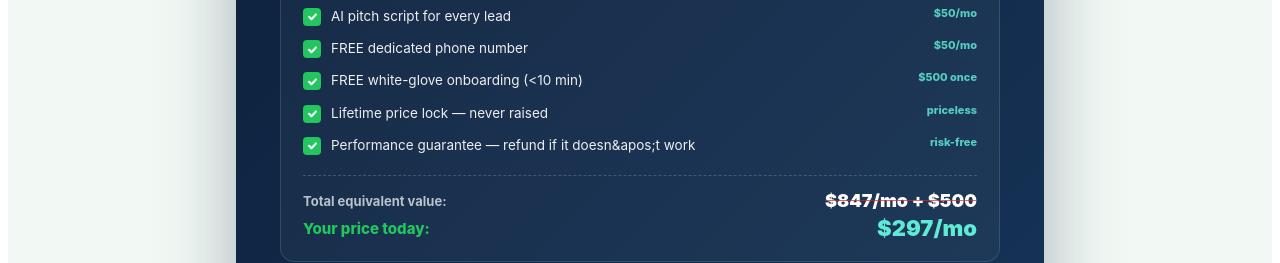
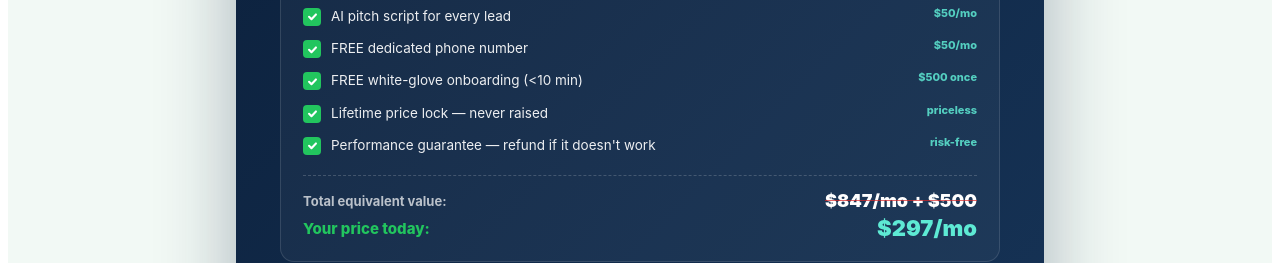
Before and after one commit to petermcshane0512-design/ringoco, a Next.js app: page / in a window 1280 px wide. Shown: the part 3940-4203 px from the top of the page. Built offline with nearby package versions, Linux system fonts and the light colour scheme; no server answers.

Commit message:
fix: &apos; in JS string values renders literally — replace w/ real apostrophe

```diff
--- a/src/app/page.tsx
+++ b/src/app/page.tsx
@@ -1295,7 +1295,7 @@ export default function HomePage() {
               { item: 'FREE dedicated phone number', val: '$50/mo' },
               { item: 'FREE white-glove onboarding (<10 min)', val: '$500 once' },
               { item: 'Lifetime price lock — never raised', val: 'priceless' },
-              { item: 'Performance guarantee — refund if it doesn&apos;t work', val: 'risk-free' },
+              { item: "Performance guarantee — refund if it doesn't work", val: 'risk-free' },
             ].map((row) => (
               <div key={row.item} style={{ display: 'flex', alignItems: 'flex-start', gap: 10, padding: '6px 0' }}>
                 <div style={{ width: 18, height: 18, background: '#22C55E', borderRadius: 4, display: 'flex', alignItems: 'center', justifyContent: 'center', flexShrink: 0, marginTop: 2 }}>
--- a/src/app/pricing/page.tsx
+++ b/src/app/pricing/page.tsx
@@ -273,7 +273,7 @@ export default function PricingPage() {
               { item: 'FREE dedicated phone number', val: '$50/mo' },
               { item: 'FREE white-glove onboarding (<10 min)', val: '$500 once' },
               { item: 'Lifetime price lock — never raised', val: 'priceless' },
-              { item: 'Performance guarantee — refund if it doesn&apos;t work', val: 'risk-free' },
+              { item: "Performance guarantee — refund if it doesn't work", val: 'risk-free' },
             ].map((row) => (
               <div key={row.item} style={{ display: 'flex', alignItems: 'flex-start', gap: 10, padding: '6px 0' }}>
                 <div style={{ width: 18, height: 18, background: '#22C55E', borderRadius: 4, display: 'flex', alignItems: 'center', justifyContent: 'center', flexShrink: 0, marginTop: 2 }}>
```
